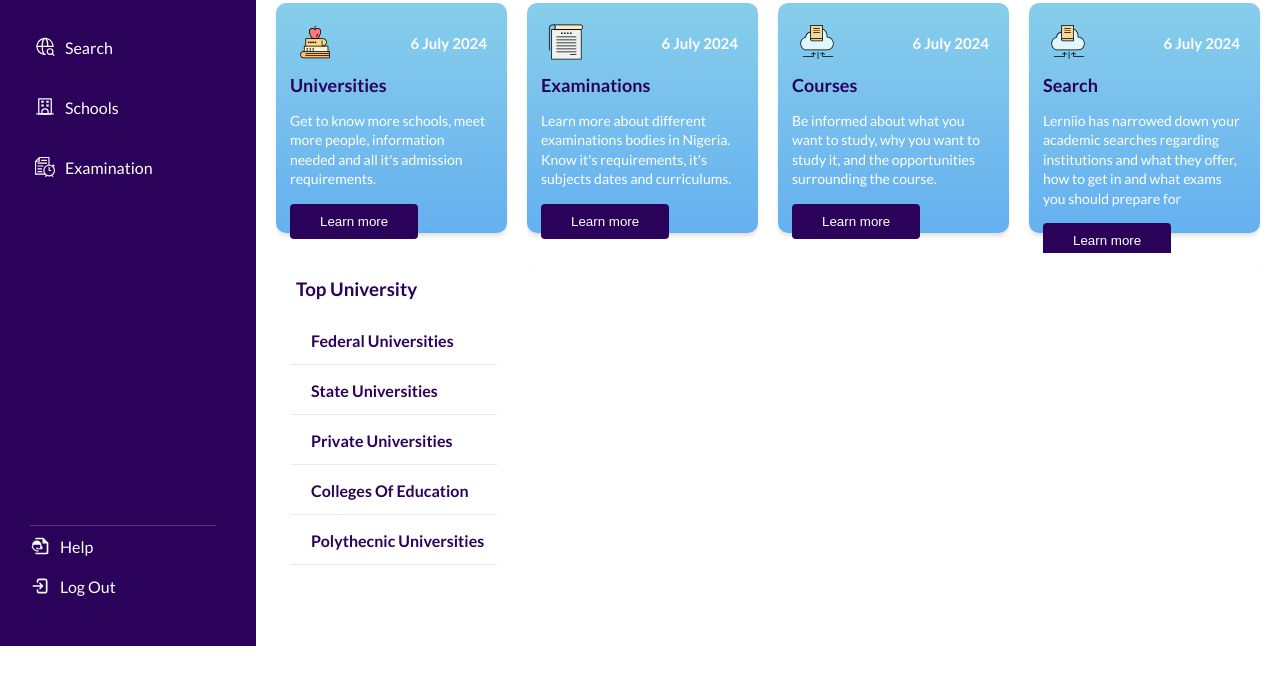
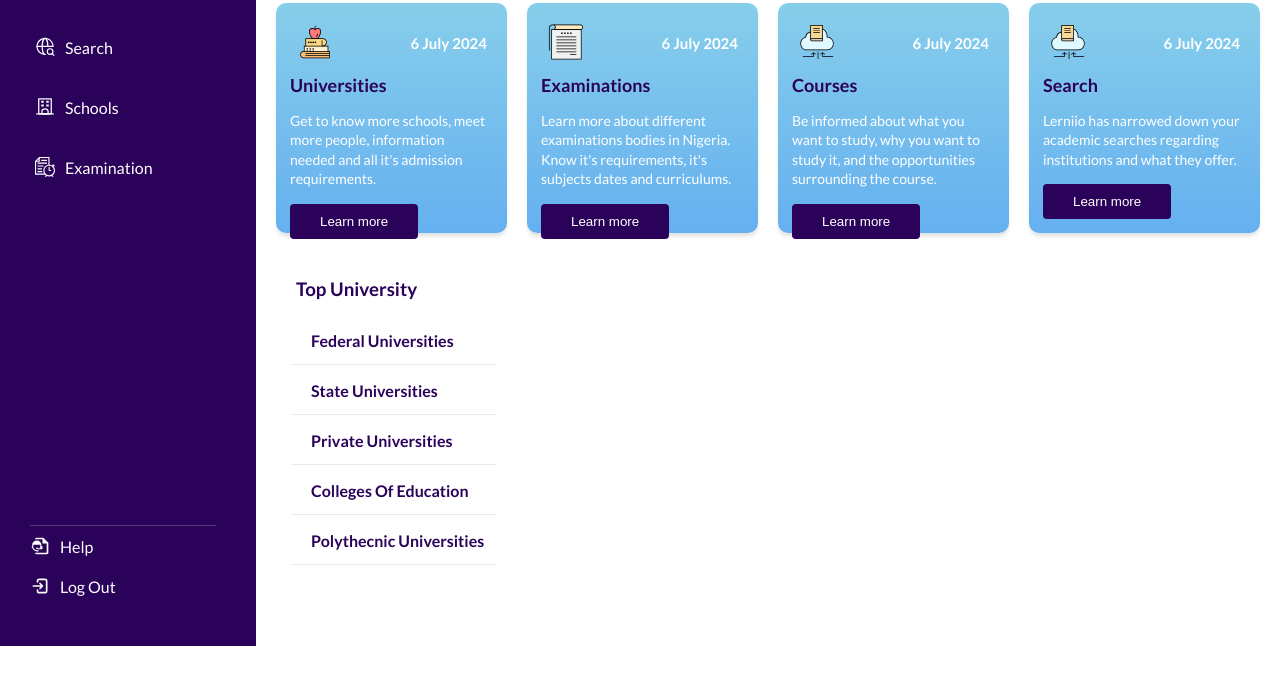
Before and after one commit to Aladaabdul/Lerniio, a plain HTML site: page Dashboard.html in a window 1280 px wide. Shown: the part 154-838 px from the top of the page. Drawn offline with nearby package versions, Linux system fonts and the light colour scheme; no server answers; sample sign-in values are in the browser's storage; a web font is replaced by a local one.

Commit message:
Update Dashboard.html

```diff
--- a/Dashboard.html
+++ b/Dashboard.html
@@ -182,7 +182,7 @@
                     <h3>Search</h3>
                     <p class="cont-p">
                         Lerniio has narrowed down your academic searches regarding institutions and what
-                        they offer, how to get in and what exams you should prepare for
+                        they offer.
                     </p>
                     <button class="cont-btn"><a href="./school.html">Learn more</a></button>
                 </div>
```
